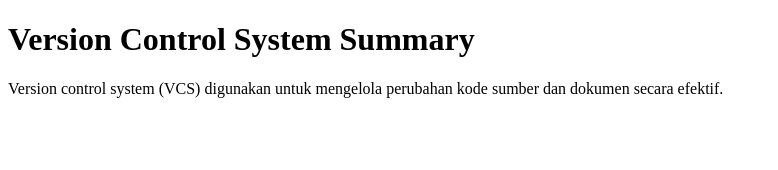
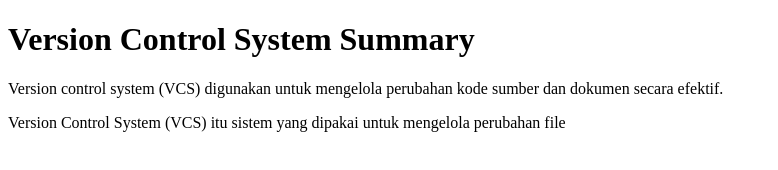
Before and after one commit to fitrihaerani12-lang/Version-Control-System-Summary, a plain HTML site: page index.html in a window 1280 px wide. Shown: the whole page, without its empty margins (0-778 px from the left). Drawn offline with Linux system fonts and the light colour scheme.

Commit message:
commit pertama

```diff
--- a/index.html
+++ b/index.html
@@ -8,5 +8,6 @@
 <body>
     <h1>Version Control System Summary</h1>
     <p>Version control system (VCS) digunakan untuk mengelola perubahan kode sumber dan dokumen secara efektif.</p>
+    <p>Version Control System (VCS) itu sistem yang dipakai untuk mengelola perubahan file</p>
 </body>
 </html>
```
